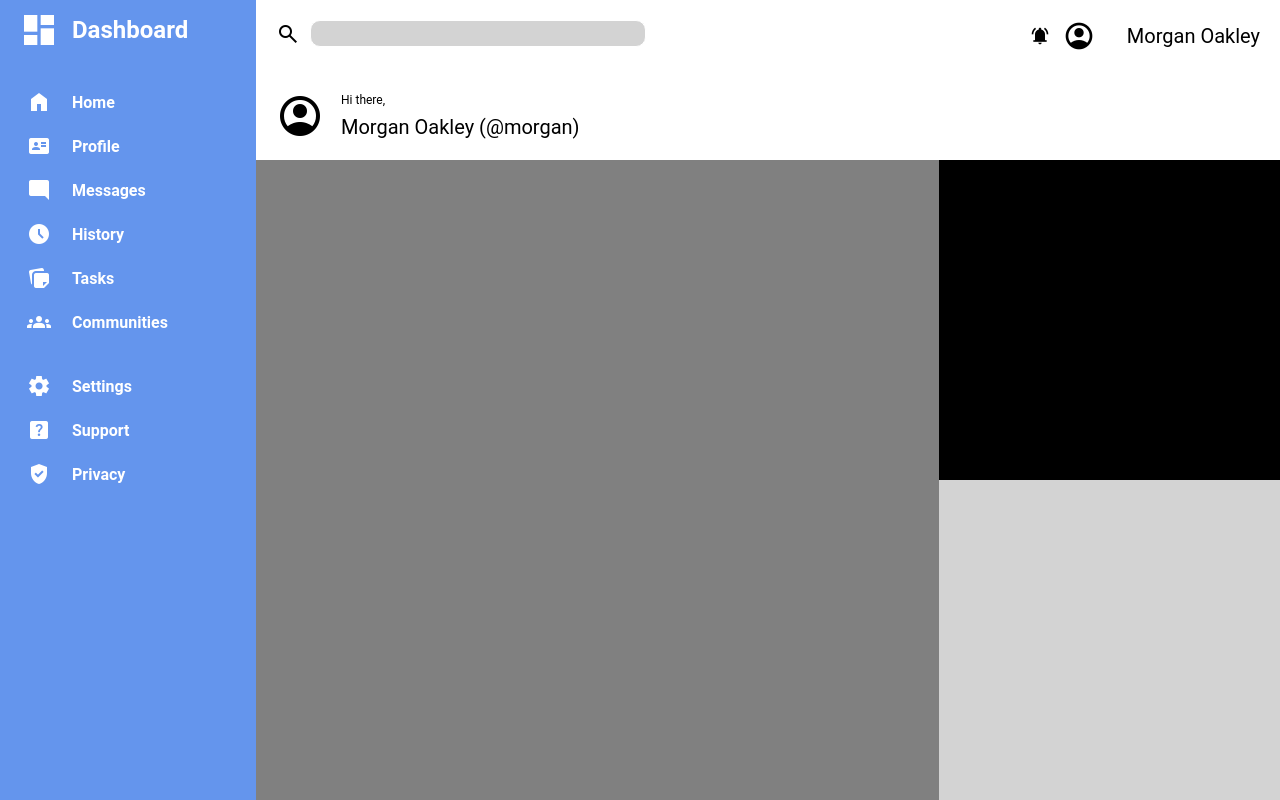
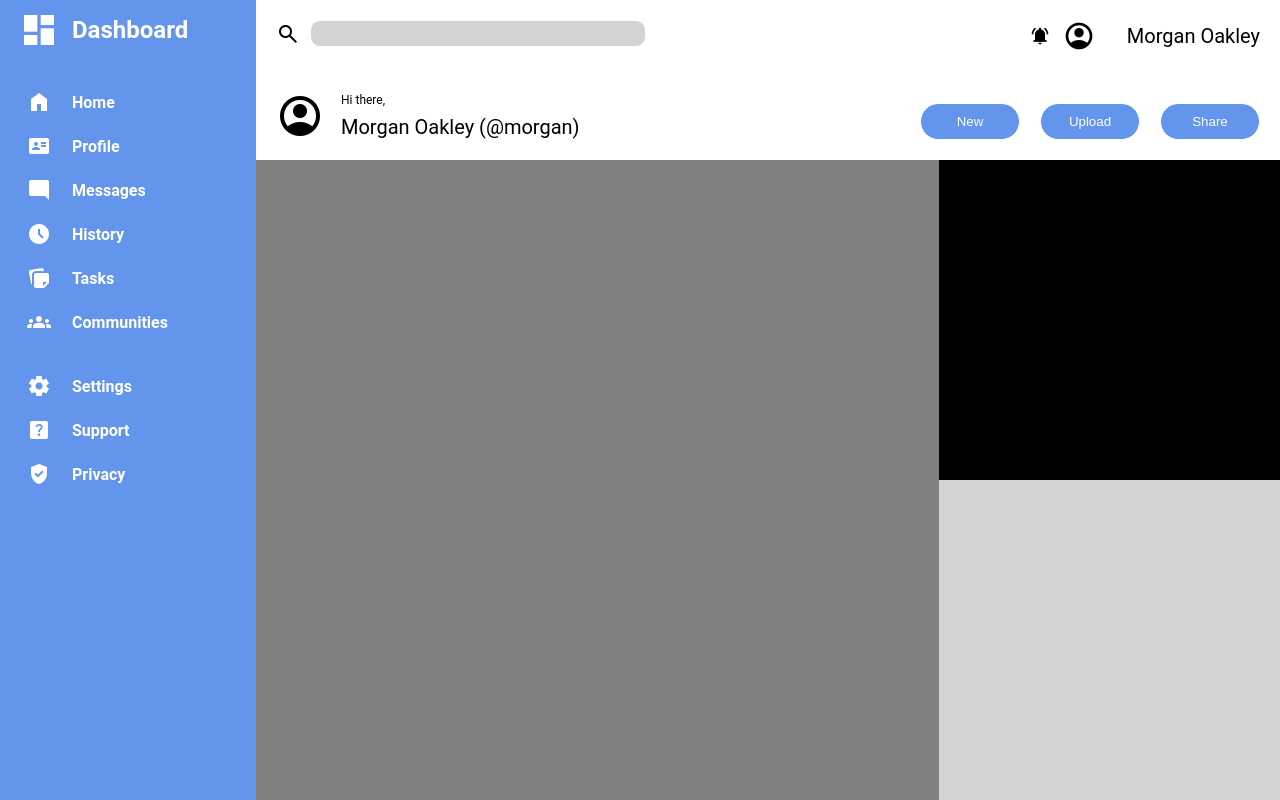
Before and after one commit to theBaffo/odin-project-admin-dashboard, a plain HTML site: page index.html in a window 1280 px wide. Drawn offline with nearby package versions, Linux system fonts and the light colour scheme.

Commit message:
Add header buttons

```diff
--- a/index.html
+++ b/index.html
@@ -59,7 +59,13 @@
                         <span class="user-name">Morgan Oakley (@morgan)</span>
                     </div>
                 </div>
-                <div id="header-buttons"></div>
+                <div id="header-buttons">
+                    <div>
+                        <button class="header-button">New</button>
+                        <button class="header-button">Upload</button>
+                        <button class="header-button">Share</button>
+                    </div>
+                </div>
             </div>
             <div id="content">
                 <div id="projects"></div>
--- a/style.css
+++ b/style.css
@@ -176,6 +176,25 @@ body {
     font-size: 1.25rem;
 }
 
+#header-buttons {
+    display: grid;
+}
+
+#header-buttons div {
+    display: grid;
+    grid-template-columns: 100px 100px 100px;
+    gap: 20px;
+    align-self: flex-end;
+    justify-content: end;
+}
+
+.header-button {
+    background-color: cornflowerblue;
+    color: white;
+    padding: 10px 20px;
+    border: 1px solid white;
+    border-radius: 20px;
+}
 
 #content {
     display: grid;
```
